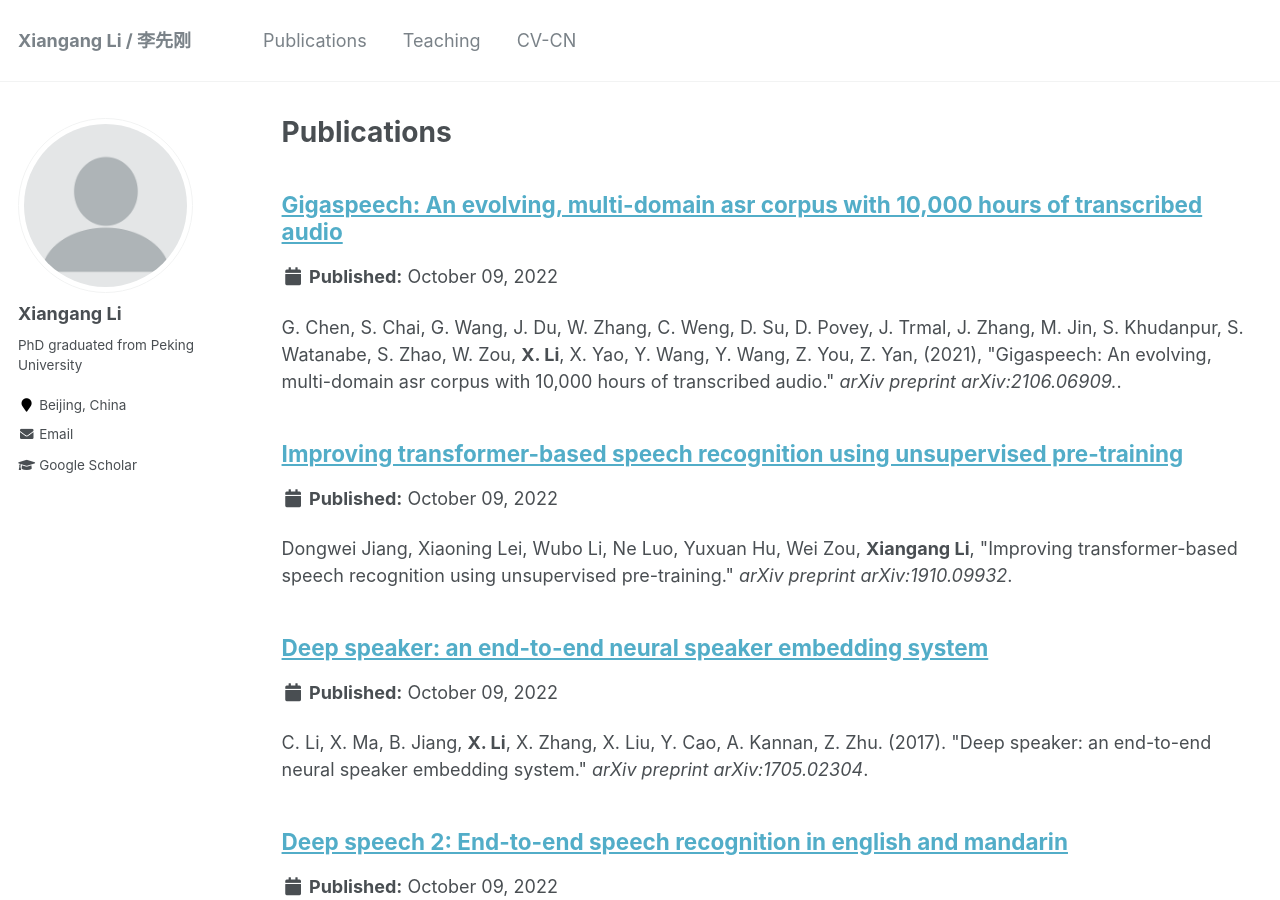
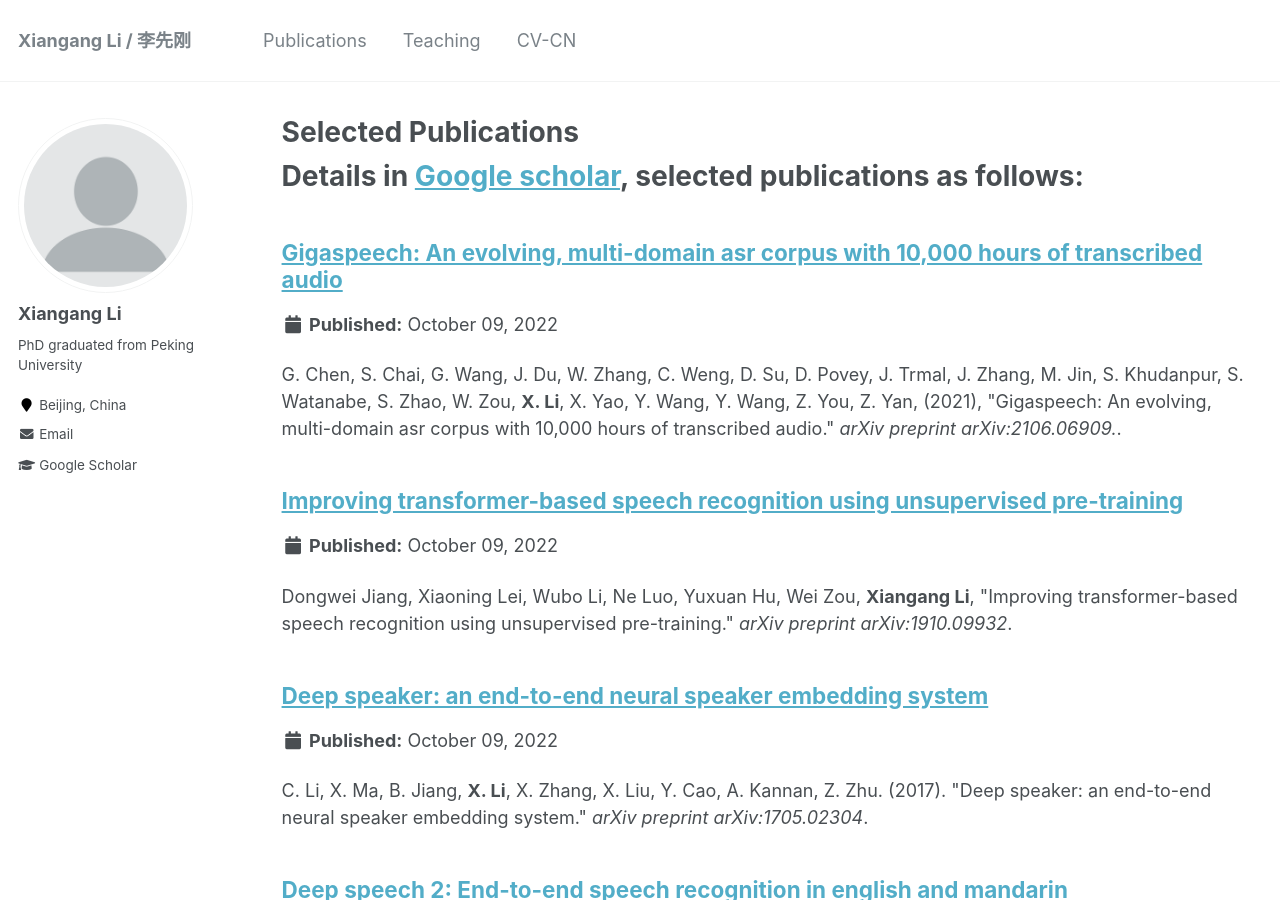
Before and after one commit to xiangangli/xiangangli.github.io, a Jekyll site: the page built from _pages/publications.md, in a window 1280 px wide and 900 px high. Built offline with Jekyll 4.4.1, drawn with Linux system fonts in a browser that asks for light colours.

Commit message:
update pub

```diff
--- a/_pages/publications.md
+++ b/_pages/publications.md
@@ -1,9 +1,12 @@
 ---
 layout: archive
-title: "Publications"
+title: "Selected Publications"
 permalink: /publications/
 author_profile: true
 ---
+
+Details in [Google scholar](https://scholar.google.com/citations?user=80YNQwMAAAAJ&hl=zh-CN), selected publications as follows:
+======
 
 {% if author.googlescholar %}
   You can also find my articles on <u><a href="{{author.googlescholar}}">my Google Scholar profile</a>.</u>
```
